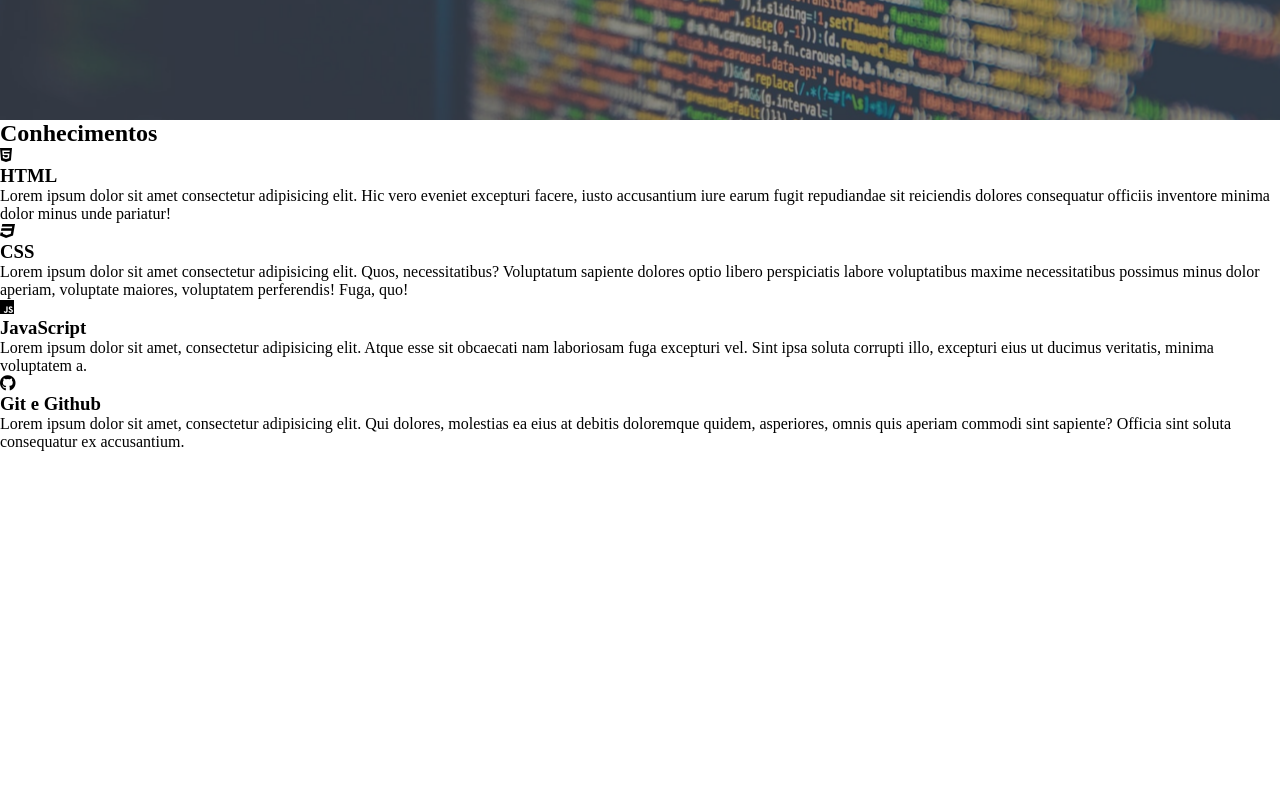
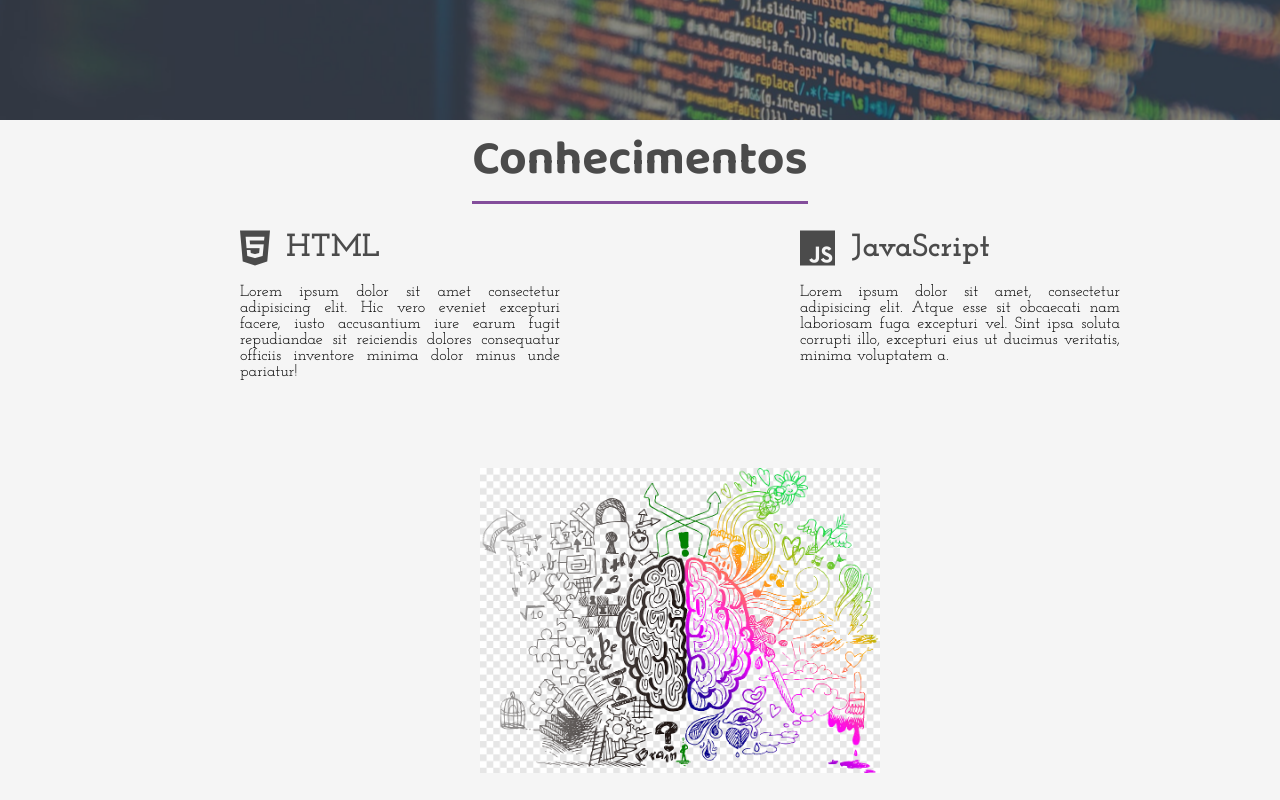
Before and after one commit to junqueirajoao/portfolio, a plain HTML site: page index.html in a window 1280 px wide. Shown: the part 680-1480 px from the top of the page. Before the commit the page ends 1131 px from the top, so only its background shows below. Drawn offline with Linux system fonts and the light colour scheme.

Commit message:
Atualizações

```diff
--- a/index.html
+++ b/index.html
@@ -39,9 +39,9 @@
                     </ul>
                 </nav>
                 <div class="social-media">
-                    <a href="#"><i class="fab fa-instagram"></i></a>
-                    <a href="#"><i class="fab fa-linkedin"></i></a>
-                    <a href="#"><i class="fab fa-github-alt"></i></a>
+                    <a href="https://www.instagram.com/joaofjunqueira/"><i class="fab fa-instagram"></i></a>
+                    <a href="https://www.linkedin.com/in/junqueirajoao/"><i class="fab fa-linkedin"></i></a>
+                    <a href="https://github.com/junqueirajoao"><i class="fab fa-github-alt"></i></a>
                 </div>
             </aside>
 
@@ -51,7 +51,7 @@
                 </div>
                 <div class="conhecimentos">
                     <div class="conhecimento">
-                        <div class="conhecimentoreader">
+                        <div class="conhecimento-header">
                             <i class="fab fa-html5"></i>
                             <h3>HTML</h3>
                         </div>
@@ -60,7 +60,7 @@
                         </div>
                     </div>
                     <div class="conhecimento">
-                        <div class="conhecimentoreader">
+                        <div class="conhecimento-header">
                             <i class="fab fa-css3"></i>
                             <h3>CSS</h3>
                         </div>
@@ -69,7 +69,7 @@
                         </div>
                     </div>
                     <div class="conhecimento">
-                        <div class="conhecimentoreader">
+                        <div class="conhecimento-header">
                             <i class="fab fa-js"></i>
                             <h3>JavaScript</h3>
                         </div>
@@ -78,13 +78,16 @@
                         </div>
                     </div>
                     <div class="conhecimento">
-                        <div class="conhecimentoreader">
+                        <div class="conhecimento-header">
                             <i class="fab fa-github"></i>
                             <h3>Git e Github</h3>
                         </div>
                         <div class="conhecimento-text">
                             <p>Lorem ipsum dolor sit amet, consectetur adipisicing elit. Qui dolores, molestias ea eius at debitis doloremque quidem, asperiores, omnis quis aperiam commodi sint sapiente? Officia sint soluta consequatur ex accusantium.</p>
                         </div>
+                    </div>
+                    <div class="conhecimentos-img-wrapper">
+                        <img src="imagens/conhecimentos2.png" alt="imagem conhecimentos">
                     </div>
                 </div>
             </section>
--- a/style.css
+++ b/style.css
@@ -233,3 +233,82 @@ header{
 .social-media i:hover{
     background-color: #d04ed6;
 }
+
+.conhecimentos{
+    display: grid;
+    grid-template-columns: repeat(16, 1fr);
+    grid-template-rows: repeat(6, 6rem);
+    row-gap: 1.5rem;
+}
+
+
+.conhecimento:nth-child(1){
+    grid-column: 4 / 8;
+    grid-row: 1 / 3;
+}
+
+.conhecimento:nth-child(2){
+    grid-column: 3 / 7;
+    grid-row: 6 / 8;
+}
+
+.conhecimento:nth-child(3){
+    grid-column: 11 / 15;
+    grid-row: 1 / 3;
+}
+
+.conhecimento:nth-child(4){
+    grid-column: 12 / 16;
+    grid-row: 6/ 8;
+}
+
+.sessao-conhecimentos{
+    background-color: #f5f5f5;
+}
+
+.sessao-header{
+    display: flex;
+    align-items: center;
+    justify-content: center;
+}
+
+.sessao-header h1{
+    font-family: var(--font-primary);
+    font-size: 3rem;
+    color: #4b4b4b;
+    border-bottom: solid 3px #834d9b;
+    margin-bottom: 1.5rem;
+}
+
+.conhecimento-header{
+    display: flex;
+    align-items: center;
+    color: #4b4b4b;
+}
+
+.conhecimento-header i{
+    font-size: 2.5rem;
+}
+
+.conhecimento-header h3{
+    font-family: var(--font-secundary);
+    font-size: 2rem;
+    padding-left: 1rem;
+}
+
+.conhecimento-text{
+    font-family: var(--font-secundary);
+    margin-top: 1rem;
+    text-align: justify;
+}
+
+.conhecimentos-img-wrapper{
+    grid-column: 7 / 12;
+    grid-row: 3 / 5;
+    width: 100%;
+}
+
+.conhecimentos-img-wrapper img{
+    object-fit: cover;
+    width: 100%;
+}
```
Also changed, not shown: imagens/brain.jpg (added), imagens/conhecimentos.png (added), imagens/conhecimentos2.jpg (added), imagens/conhecimentos2.png (added).
